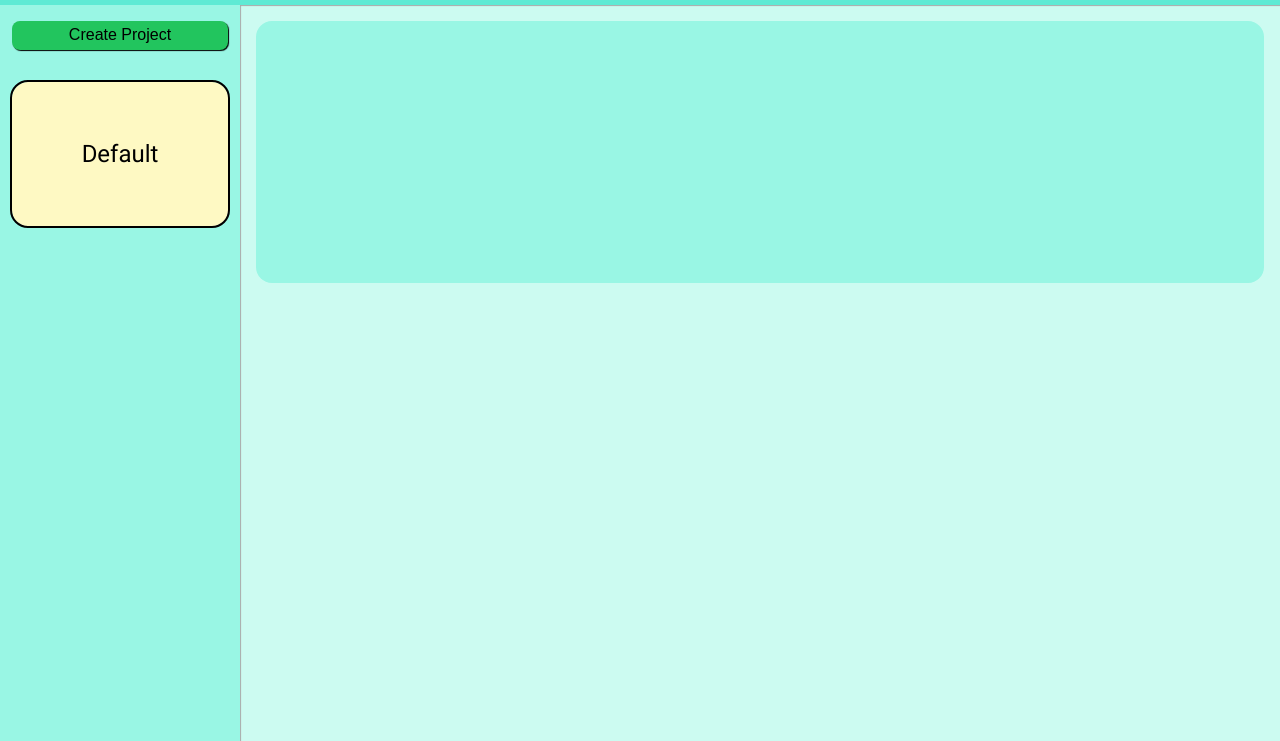
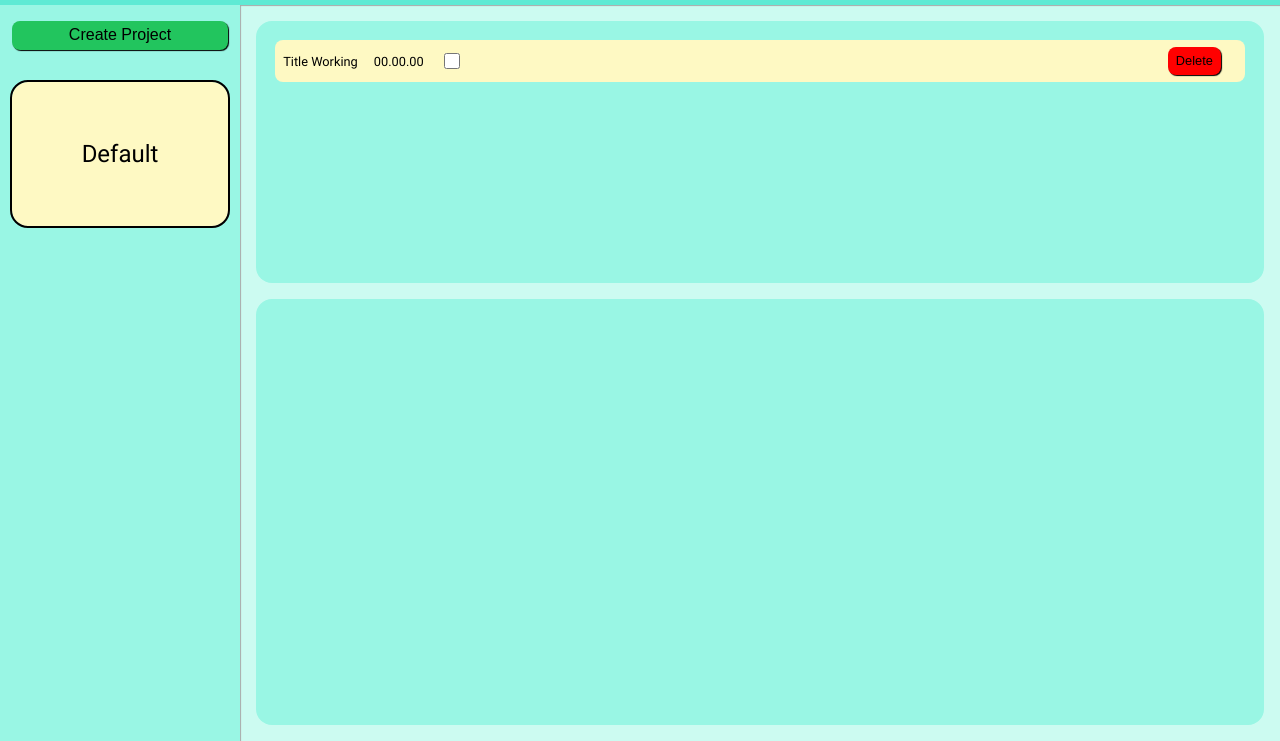
Before and after one commit to BlueVelocity/to-doodle, a website built with webpack: page src/index.html in a window 1280 px wide. Shown: the part 59-800 px from the top of the page. Built offline with nearby package versions, Linux system fonts and the light colour scheme.

Commit message:
Show example task widget in task widget container

```diff
--- a/src/components/taskContent.js
+++ b/src/components/taskContent.js
@@ -13,14 +13,12 @@ export default function() {
 
 function createMainContent() {
     const taskWidgetsContainer = document.createElement('div');
-    taskWidgetsContainer.classList = 'to-do-widget-container';
+    taskWidgetsContainer.classList = 'task-widget-container';
+    Dom.appendElement(taskWidgetsContainer, taskWidgets.loadWidgets());
 
-    // Dom.appendElement(taskWidgetsContainer, taskWidgets());
+    const taskInformationContainer = document.createElement('div');
+    taskInformationContainer.classList = 'task-information-container';
 
-    // const taskInformationContainer = document.createElement('div');
-    // taskInformationContainer.classList = 'to-do-information-container';
-    // Dom.appendElement(taskInformationContainer, taskInformation());
-
-    return [ taskWidgetsContainer ]
+    return [ taskWidgetsContainer, taskInformationContainer ]
 }
 //will show to do information under each project
--- a/src/components/taskWidgets.js
+++ b/src/components/taskWidgets.js
@@ -2,46 +2,53 @@ import Dom from '../modules/DOMInteraction.js';
 import taskData from '../modules/taskManagement.js';
 import projectData from '../modules/projectManagement.js';
 
-export default function() {
+export default { loadWidgets }
 
-    return taskData().map(toDo => {
+function generateWidgetElement() {
+    const widget = document.createElement('div');
+    widget.classList = 'task-widget';
+
+    function generateWidgetContent(taskId) {
+        const title = document.createElement('p');
+        title.textContent = 'Title Working'
+
+        const dueDate = document.createElement('p');
+        dueDate.textContent = '00.00.00';
+
+        const checkBox = Dom.createBasicInput('input', `task-${taskId}-completed`, `task-${taskId}-completed`)
+        checkBox.type = 'checkbox';
+        checkBox.textContent = 'checkBox'
+
+        const deleteButton = document.createElement('button');
+        deleteButton.textContent = 'Delete'
+
+        return [ title, dueDate, checkBox, deleteButton ]
+    }
+
+    Dom.appendElement(widget, generateWidgetContent())
+
+    return [ widget ];
+}
+
+function loadWidgets(projectId) {
+        return generateWidgetElement(1);
         //create DOM elements that display:
-        const toDoWidget = document.createElement('div');
-        toDoWidget.classList = 'to-do-widget';
-        toDoWidget.setAttribute('data-project', `${toDo.projectId}`);
-        toDoWidget.setAttribute('data-toDoId', `${toDo.Id}`);
+
         //taskData.title
-        const title = document.createElement('p');
-        title.textContent = toDo.title;
+
         //taskData.date
-        const creationDate = document.createElement('p');
-        creationDate.textContent = toDo.date;
+
         //taskData.checkbox (toggleable)
-        const radio = document.createElement('input');
-        radio.type = 'radio';
-        radio.id = projectData.Id + '-' + toDo.Id;
 
         //create DOM elements and listeners that allow for interaction with:
         //Todo view
-        const viewButton = document.createElement('button');
-        viewButton.classList = 'view-button';
-        viewButton.textContent = 'View';
+
         //Todo edit
-        const editButton = document.createElement('button');
-        editButton.classList = 'edit-button';
-        editButton.textContent = 'Edit';
+
         //Todo delete
-        const deleteButton = document.createElement('button');
-        deleteButton.classList = 'delete-button';
-        deleteButton.textContent = 'Delete';
 
         //toDo.Id must be used
         //needs to have the same data-project attribute as the project
-        Dom.appendElement(toDoWidget, [ title, creationDate, radio, viewButton, editButton, deleteButton ])
-
-        return toDoWidget;
-    })
-
 }
 
 //will display the title and date of the todo, along wih an edit and delete button
--- a/src/style.css
+++ b/src/style.css
@@ -250,39 +250,68 @@ input {
 	background-color: var(--background-color);
 }
 
-.to-do-widget-container,
-.to-do-information {
+.task-widget-container,
+.task-information {
 	padding: 1rem;
 
 	border-radius: 1rem;
 }
 
-.to-do-widget-container {
-	display: flex;
-	flex-direction: column;
-	justify-content: start;
+.task-widget-container {
+	display: grid;
+	grid-auto-rows: 3rem;
 
 	margin: 1rem;
+	padding: 1rem;
 
 	overflow-y: auto;
 
 	background-color: var(--secondary-color);
 }
 
-.to-do-widget {
-	flex: 1;
-
-	max-height: 3rem;
-
+.task-widget {
 	display: flex;
 	align-items: center;
 
-	background-color: purple;
+	margin: 0.2rem;
+	padding: 0.2rem 0.5rem;
+
+	font-size: 0.8rem;
+
+	border-radius: 0.5rem;
+
+	background-color: var(--note-color);
 }
 
-.to-do-information {
+.task-widget:hover {
+	cursor: pointer;
+}
+
+.task-widget * {
+	font-size: 0.8rem;
+
+	margin-right: 1rem;
+}
+
+.task-widget input {
+	width: 1rem;
+	height: 1rem;
+}
+
+.task-widget button {
+	background-color: red;
+}
+
+.task-widget button:last-child {
+	margin-left: auto;
+}
+
+.task-information-container{
 	margin: 0 1rem 1rem;
-	background-color: var(--note-color);
+
+	border-radius: 1rem;
+
+	background-color: var(--secondary-color);
 }
 
 /* INPUT WINDOW */
```
